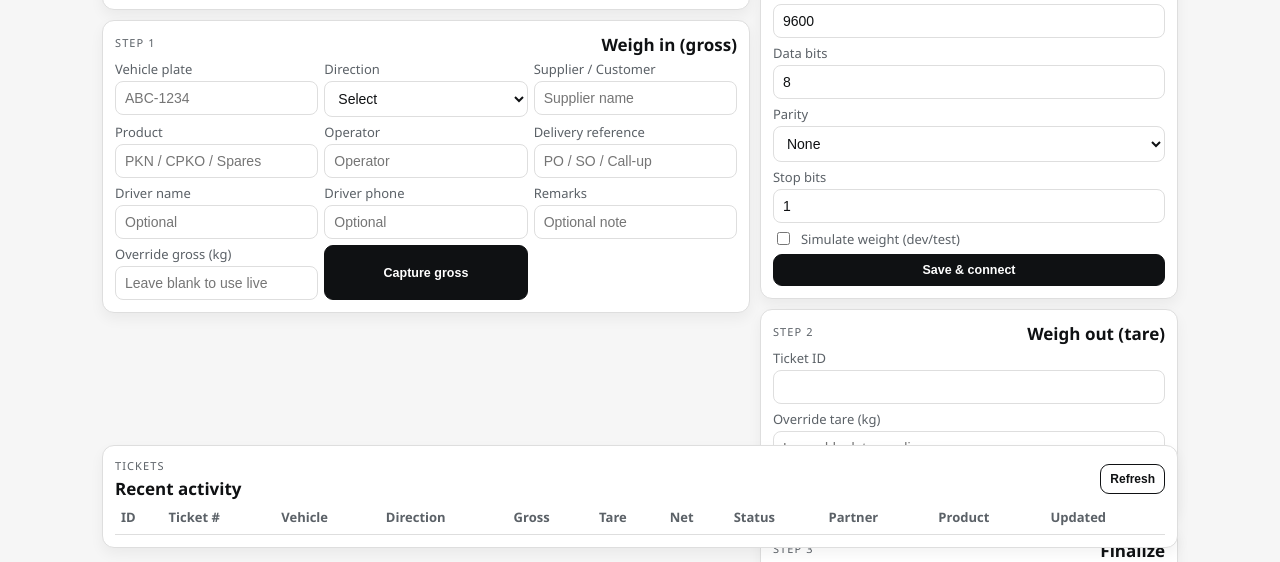
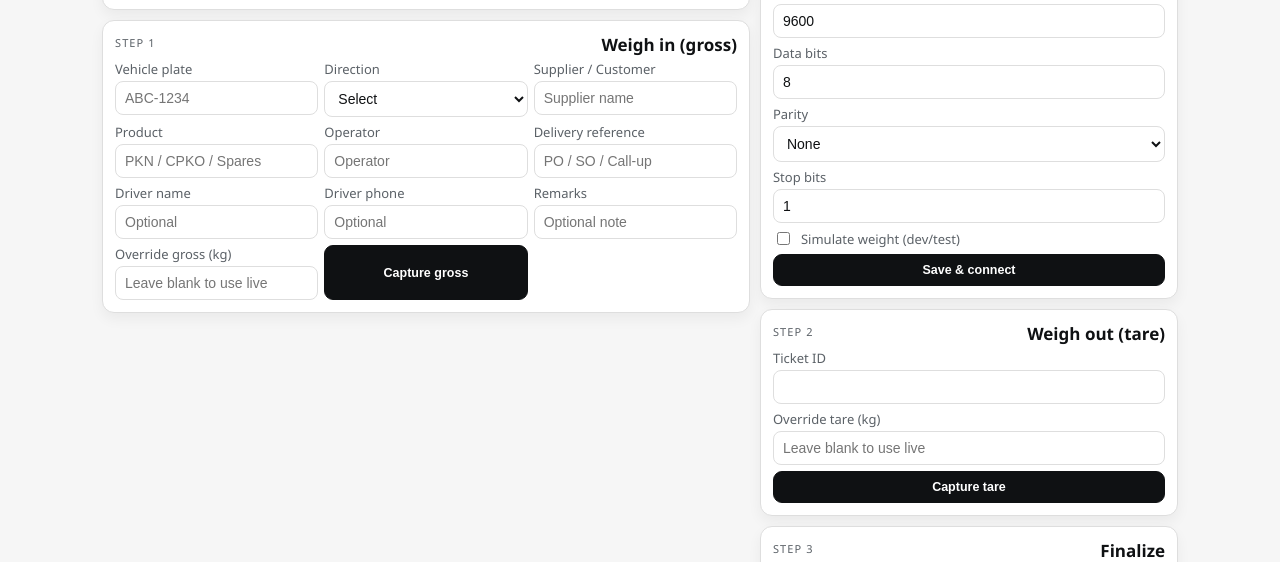
Before and after one commit to NazahX/TOPCELL-WEIGHBRIDGE, a plain HTML site: page app/static/index.html in a window 1280 px wide. Shown: the part 238-800 px from the top of the page. Drawn offline with Linux system fonts and the light colour scheme; no server answers.

Commit message:
Allow forms to show fully by enabling page scroll if needed

```diff
--- a/app/static/styles.css
+++ b/app/static/styles.css
@@ -15,14 +15,14 @@ body {
     background: var(--bg);
     color: var(--ink);
     min-height: 100vh;
-    overflow: hidden;
+    overflow: auto;
 }
 
 .shell {
     max-width: 1100px;
     margin: 0 auto;
     padding: 10px 12px 14px;
-    height: 100vh;
+    min-height: 100vh;
     display: flex;
     flex-direction: column;
     gap: 8px;
@@ -82,6 +82,7 @@ h3 { font-size: 17px; }
     grid-template-columns: minmax(0, 1.55fr) minmax(0, 1fr);
     gap: 10px;
     min-height: 0;
+    align-items: start;
 }
 
 .column {
@@ -99,6 +100,8 @@ h3 { font-size: 17px; }
 }
 
 .main-col, .side-col { min-height: 0; }
+.main-col > .panel,
+.side-col > .panel { min-height: 0; }
 
 .weight-block { padding: 4px 0; }
 .weight-display { font-size: 36px; font-weight: 800; margin: 2px 0; }
```
